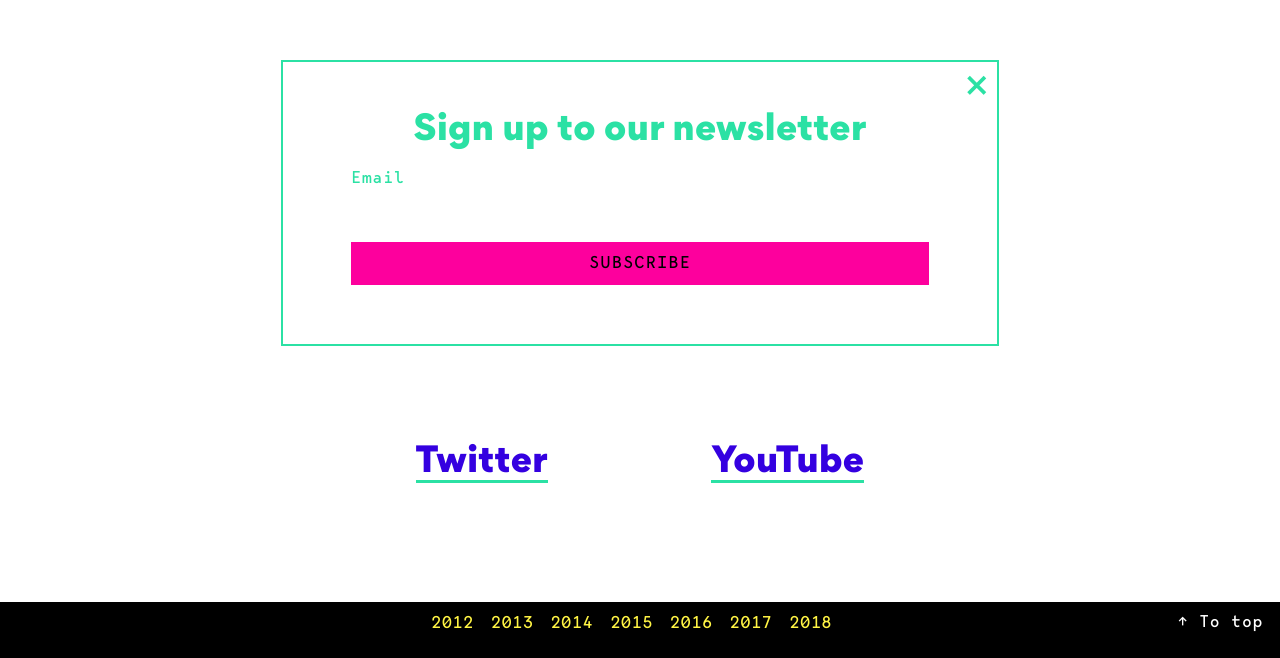
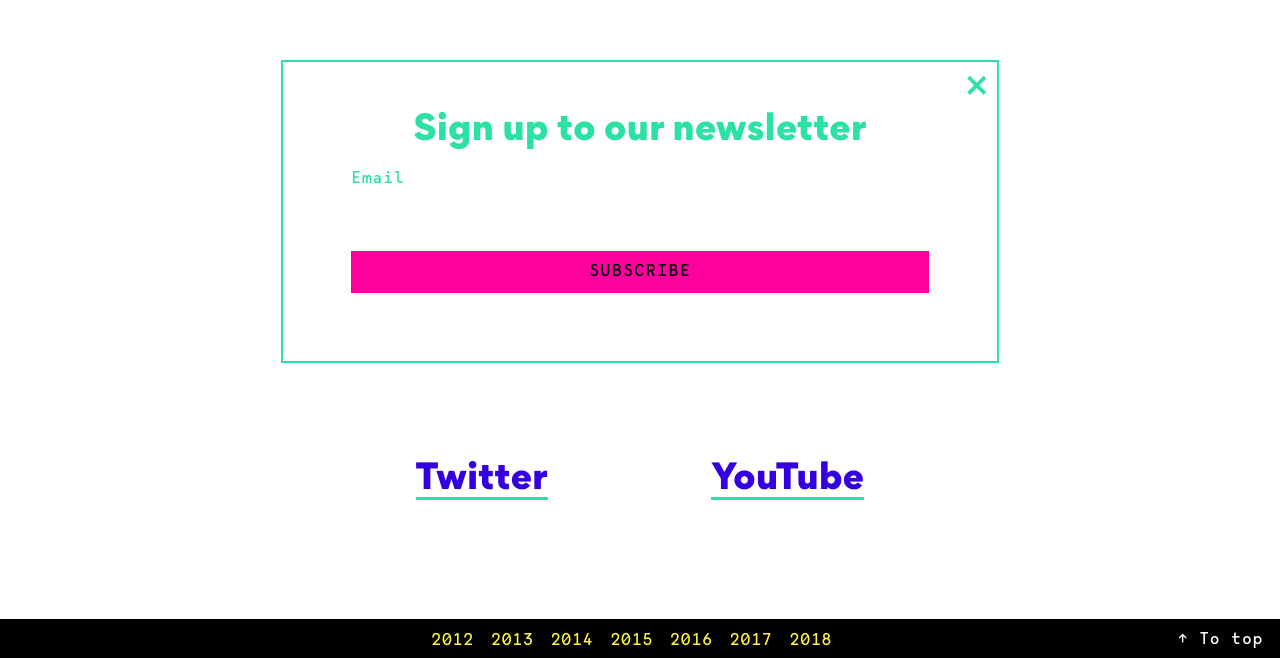
Before and after one commit to jakobsenfrukt/webrebels-2020, a Vue app: page / in a window 1280 px wide. Shown: the part 3326-3984 px from the top of the page. Built offline with nearby package versions, Linux system fonts and the light colour scheme; a small style sheet from the web is missing.

Commit message:
add pointer cursor to newsletter button

```diff
--- a/src/components/Newsletter.vue
+++ b/src/components/Newsletter.vue
@@ -90,7 +90,7 @@ export default {
     border: none;
 
     &:hover, &:focus {
-      box-shadow: 0 0 0 2px $color-main;
+      box-shadow: 0 0 10px $color-main;
       outline: none;
     }
   }
@@ -99,6 +99,7 @@ export default {
   font-family: $monospace;
   width: $width-p;
   max-width: 100%;
-  margin: .5rem auto;
+  margin: 1rem auto;
+  cursor: pointer;
 }
 </style>
```
